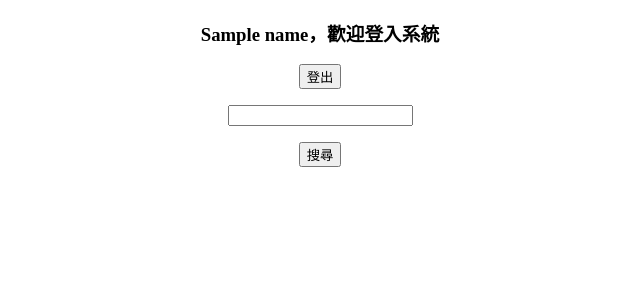
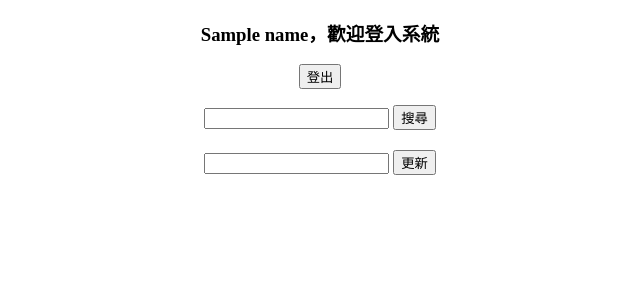
Before and after one commit to poc0204/wehelp-assignments, a Flask app: template week-7/templates/memeber.html in a window 1280 px wide. Shown: the part 94-394 px from the top of the page, without its empty margins (320-960 px from the left). Run offline with Flask 2, Linux system fonts and the light colour scheme; the template is opened without the code that fills it: most values are stand-ins (such as "Sample title", 1, 10 or a date in 2020).

Commit message:
Update memeber.html

```diff
--- a/week-7/templates/memeber.html
+++ b/week-7/templates/memeber.html
@@ -21,9 +21,12 @@
 
         </form>
         <div>
-            <input id="username" name = "username"></p>
+            <input id="username" name = "username">
             <button id ="btn" onclick="select_click()" > 搜尋 </button></p>
             <h2 id="showname" ></h2>
+            <input id="updataname" name = "updataname">
+            <button id ="btn" onclick="update_click()" > 更新 </button></p>
+            <h2 id="showupdate" ></h2>
         </div>
     </second>
 </body>
```
